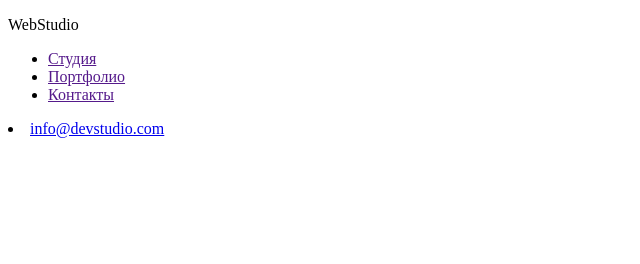
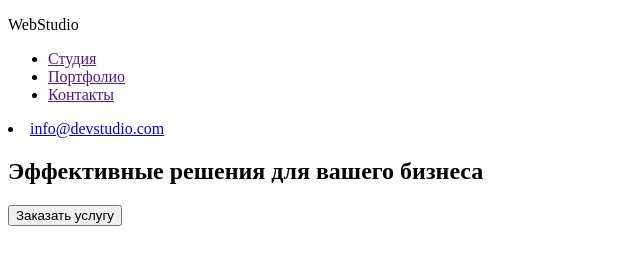
Before and after one commit to 8Grom8/goit-markup-hw-01, a plain HTML site: page index.html in a window 1280 px wide. Shown: the whole page, without its empty margins (0-640 px from the left). Drawn offline with Linux system fonts and the light colour scheme.

Commit message:
Section1
Первая секция согласно макета

```diff
--- a/index.html
+++ b/index.html
@@ -9,12 +9,20 @@
   <body>
     <header>
       <p>WebStudio</p>
-      <ul>
-        <li><a href="">Студия</a></li>
-        <li><a href="">Портфолио</a></li>
-        <li><a href="">Контакты</a></li>
-      </ul>
+      <nav>
+        <ul>
+          <li><a href="">Студия</a></li>
+          <li><a href="">Портфолио</a></li>
+          <li><a href="">Контакты</a></li>
+        </ul>
+      </nav>
       <li><a href="mailto: info@devstudio.com">info@devstudio.com</a></li>
     </header>
+    <div>
+      <section>
+        <h1>Эффективные решения для вашего бизнеса</h1>
+        <p><button>Заказать услугу</button></p>
+      </section>
+    </div>
   </body>
 </html>
```
